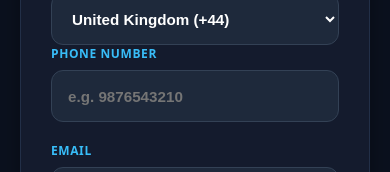
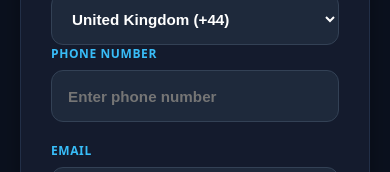
Before and after one commit to Milanbamaniya5/perfect-motion-flights, a Next.js app: page /checkout in a window 390 px wide. Shown: the part 668-840 px from the top of the page. Built offline with nearby package versions, Linux system fonts and the light colour scheme.

Commit message:
Refactor phone number error handling in checkout page
Removed error state handling for phone number validation and updated related logic to display errors directly in the UI.

```diff
--- a/app/checkout/page.js
+++ b/app/checkout/page.js
@@ -35,8 +35,7 @@ function CheckoutContent() {
 
   const [loading, setLoading] = useState(false);
   const [orderResult, setOrderResult] = useState(null);
-  const [error, setError] = useState(null);
-  const [phoneError, setPhoneError] = useState(false); // Phone field error state
+  const [phoneError, setPhoneError] = useState(false);
 
   const handleChange = (e) => {
     const { name, value } = e.target;
@@ -52,7 +51,6 @@ function CheckoutContent() {
       setFormData({ ...formData, [name]: value });
     }
 
-    // Agar user phone number type kar raha hai toh error clear karein
     if (name === 'phone_number') {
       setPhoneError(false);
     }
@@ -61,18 +59,16 @@ function CheckoutContent() {
   const handleBooking = async (e) => {
     e.preventDefault();
     setLoading(true);
-    setError(null);
     setPhoneError(false);
 
     const cleanPhone = formData.phone_number.trim();
-    const activeCountry = countries.find(c => c.dialCode === formData.phone_code) || { phoneLength: 10, name: 'Selected Country' };
+    const activeCountry = countries.find(c => c.dialCode === formData.phone_code) || { phoneLength: 10 };
 
     const isNumeric = /^\d+$/.test(cleanPhone);
     if (!isNumeric || cleanPhone.length !== activeCountry.phoneLength) {
-      setPhoneError(true); // Phone field ko red karne ke liye
-      setError(`Please enter correct number. It must be exactly ${activeCountry.phoneLength} digits for ${activeCountry.name}.`);
+      setPhoneError(true);
       setLoading(false);
-      return;
+      return; // Yahin rok dega aur phone field ko red kar dega bina koi alag error banner dikhaye
     }
 
     const fullPhoneNumber = `${formData.phone_code}${cleanPhone}`;
@@ -104,7 +100,7 @@ function CheckoutContent() {
 
       setOrderResult(data.data);
     } catch (err) {
-      setError(err.message);
+      alert(err.message);
     } finally {
       setLoading(false);
     }
@@ -126,7 +122,6 @@ function CheckoutContent() {
     <div className="min-h-screen bg-gray-50 py-10 px-4">
       <div className="max-w-2xl mx-auto bg-white rounded-2xl shadow-xl p-8">
         <h1 className="text-2xl font-bold text-gray-800 mb-6">Passenger Details</h1>
-        {error && <div className="bg-red-50 text-red-600 p-4 rounded-xl mb-6 text-sm font-medium">{error}</div>}
 
         <form onSubmit={handleBooking} className="space-y-4">
           <div className="grid grid-cols-2 gap-4">
@@ -177,14 +172,14 @@ function CheckoutContent() {
                 <label className="block text-sm font-medium text-gray-700">Phone Number</label>
                 {phoneError && (
                   <span className="text-xs text-red-600 font-semibold animate-pulse">
-                    ⚠️️ Please enter correct number
+                    Please enter correct number
                   </span>
                 )}
               </div>
               <input
                 type="text"
                 name="phone_number"
-                placeholder="e.g. 9876543210"
+                placeholder="Enter phone number"
                 value={formData.phone_number}
                 onChange={handleChange}
                 className={`w-full p-3 border rounded-lg transition-all duration-200 ${
```
